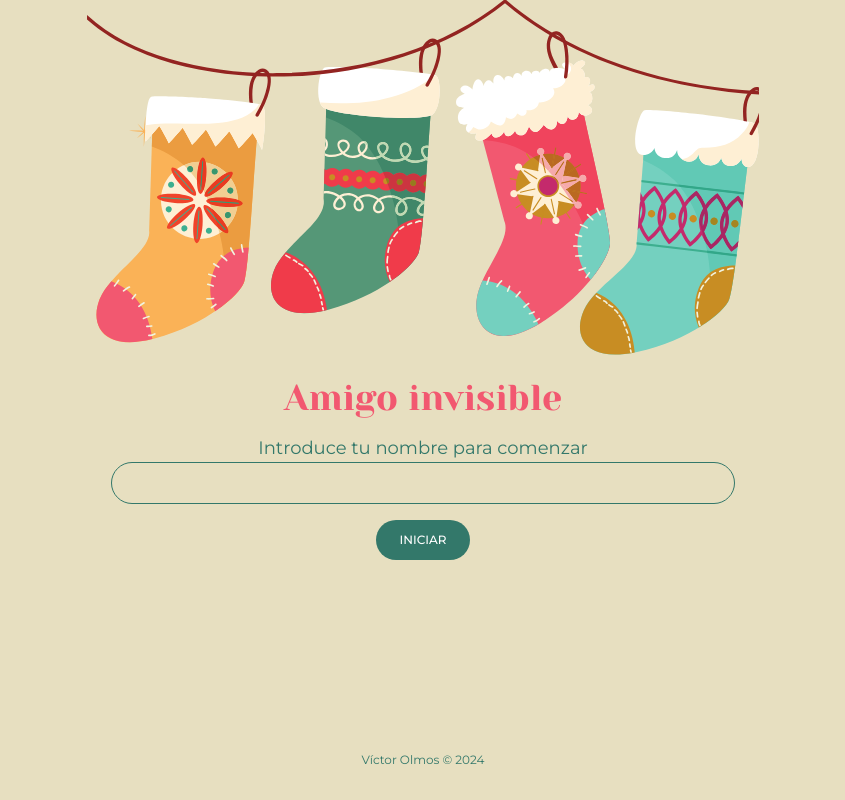
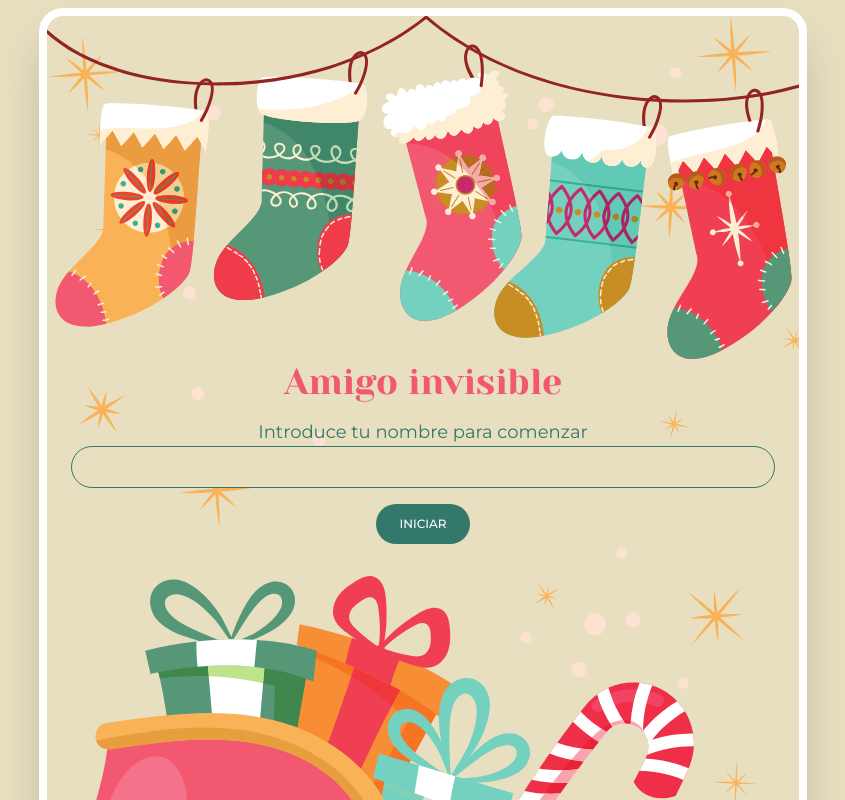
Before and after one commit to volmos/secret-santa, a Next.js app: page / in a window 1280 px wide. Shown: the top 800 px of the page, without its empty margins (217-1062 px from the left). Built offline with nearby package versions, Linux system fonts and the light colour scheme; no server answers.

Commit message:
Style changes

```diff
--- a/app/layout.tsx
+++ b/app/layout.tsx
@@ -26,18 +26,20 @@ export default function RootLayout({
     children: ReactNode;
 }>) {
     return (
-        <html lang="en">
+        <html lang="es">
         <body
             className={`${monserrat.variable} ${yeseva.variable}  font-[family-name:var(--font-monserrat)] antialiased text-primary`}
         >
-        <div className="max-w-2xl mx-auto h-screen flex flex-col">
-            <div className="w-full aspect-video bg-[url('/socks.svg')] bg-no-repeat bg-cover"></div>
+        <div
+            className="max-w-3xl mx-auto min-h-full md:min-h-[calc(100vh-1rem)] bg-[url('/background.svg')] bg-contain flex flex-col md:border-8 border-white md:rounded-3xl shadow-2xl md:my-2 bg-background overflow-hidden">
+            <header className="w-full bg-[url('/socks.svg')] bg-no-repeat bg-contain bg-top">
+                <H1 className="text-center mt-[46%] mb-4">Amigo invisible</H1>
+            </header>
             <div className="px-6 flex-grow flex flex-col">
-                <H1 className="text-center mb-4">Amigo invisible</H1>
                 {children}
             </div>
-            <footer className="text-center p-8 text-xs">
-                Víctor Olmos &copy; {new Date().getFullYear()}
+            <footer className="w-full bg-[url('/sled.svg')] bg-no-repeat bg-cover bg-top mt-8">
+                <div className="text-center uppercase mt-[78%]">Víctor Olmos &copy; {new Date().getFullYear()}</div>
             </footer>
         </div>
         </body>
```
Also changed, not shown: public/background.svg (added), public/sled.svg (added).
